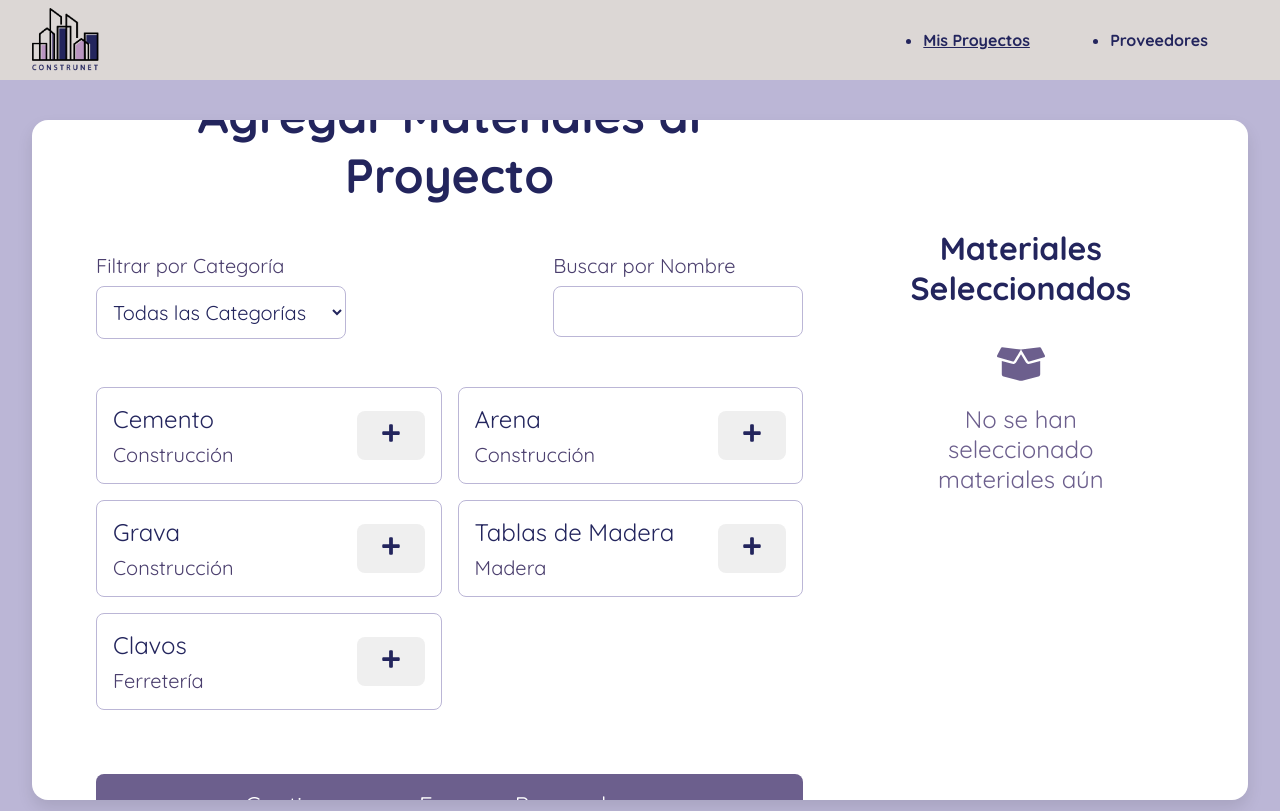
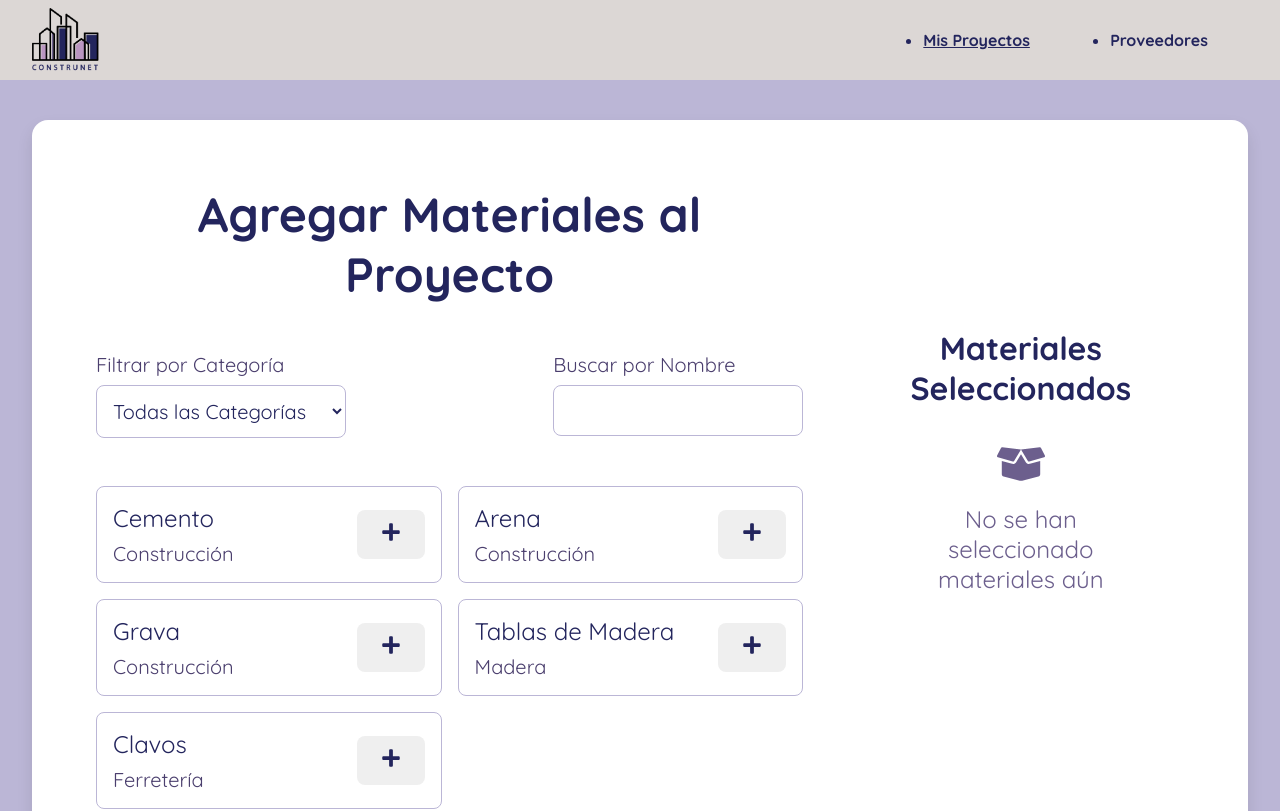
Before and after one commit to lucastro95/ConstrunetApp, a Next.js app: page /agregar-lista in a window 1280 px wide. Shown: the top 811 px of the page. Built offline with nearby package versions, Linux system fonts and the light colour scheme.

Commit message:
hot fix agregar-material

```diff
--- a/src/app/agregar-lista/AddMaterials.module.scss
+++ b/src/app/agregar-lista/AddMaterials.module.scss
@@ -31,7 +31,6 @@
   box-shadow: 0 8px 16px rgba(0, 0, 0, 0.1);
   max-width: 1400px;
   width: 100%;
-  height: 85vh;
   display: flex;
   justify-content: space-between;
   flex-direction: row;
```
